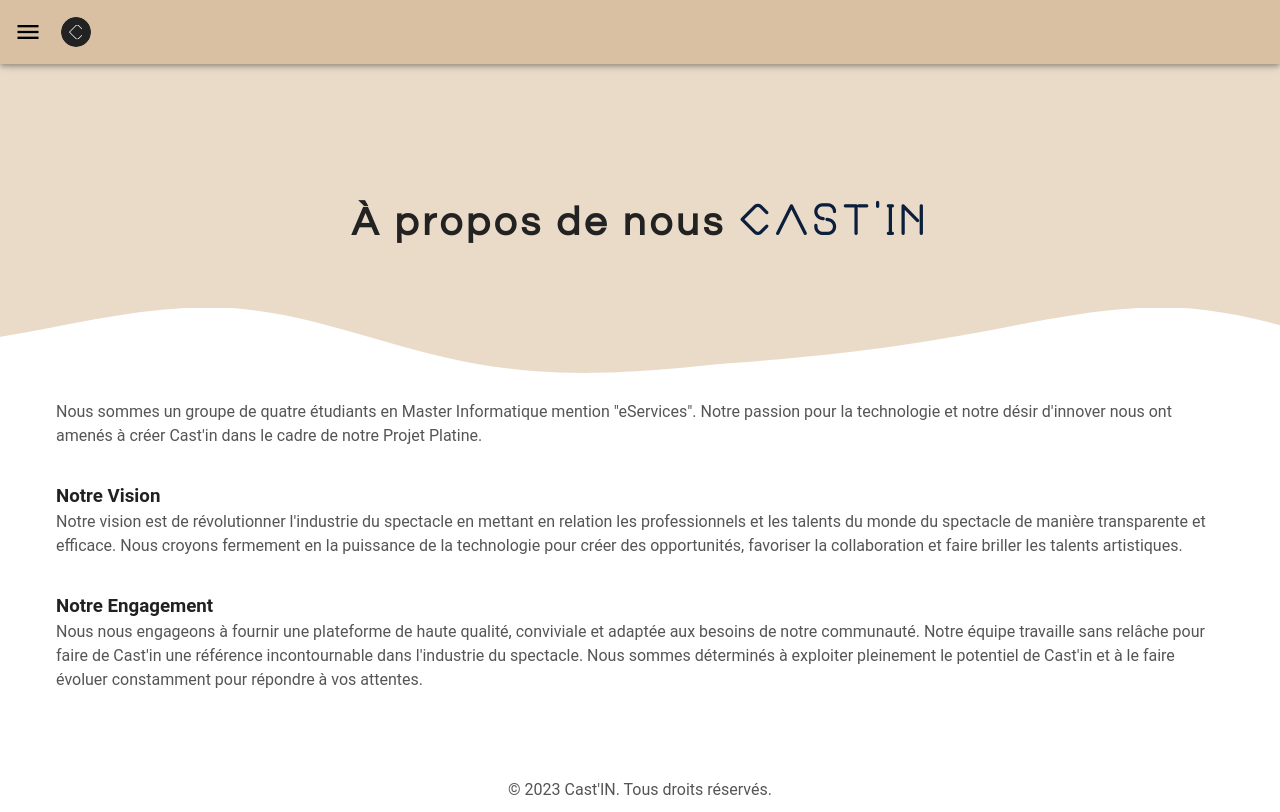
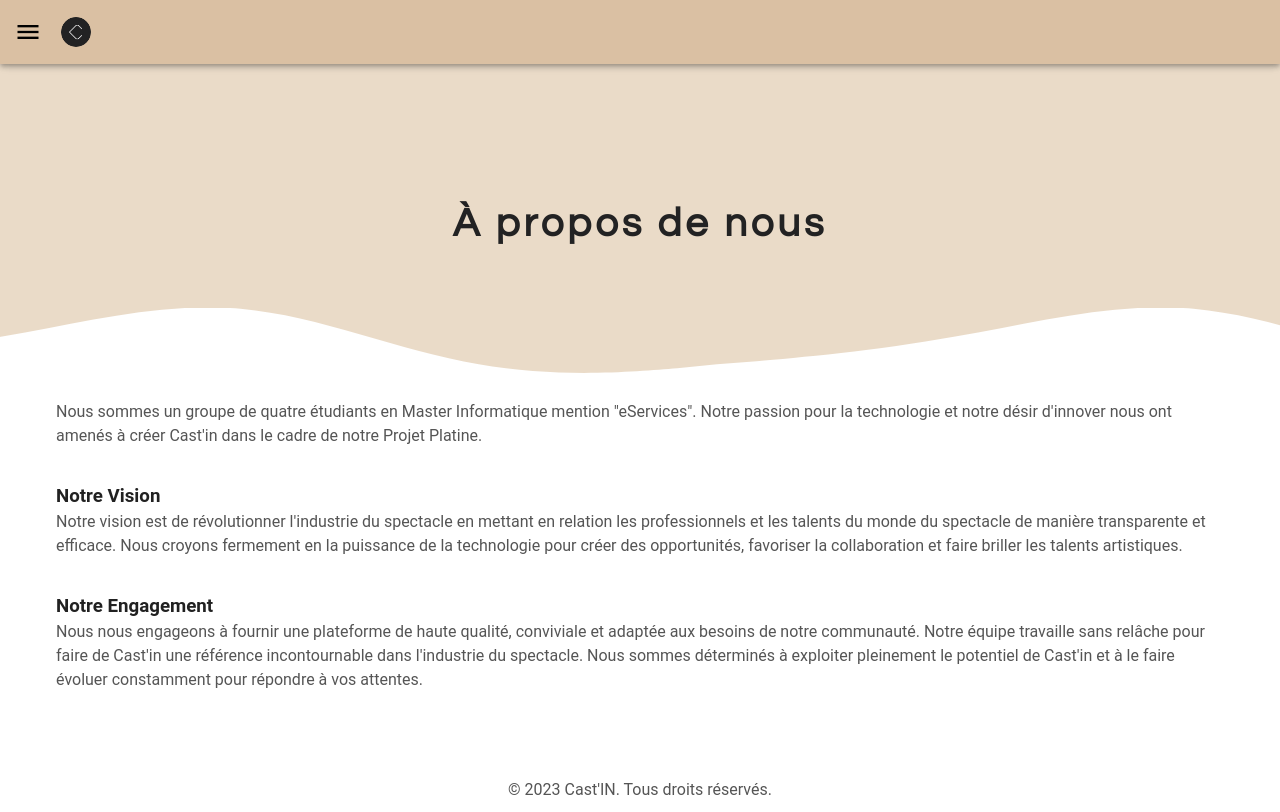
Before and after one commit to AntoineMaille/suivi_projet_pure, a Vue app: page /about in a window 1280 px wide. Built offline with nearby package versions, Linux system fonts and the light colour scheme.

Commit message:
Ajout d'une condition sur le composant "WaveHeader"
Condition de visibilité du "Castin" sur la route About

```diff
--- a/src/components/header/WaveHeader.vue
+++ b/src/components/header/WaveHeader.vue
@@ -2,7 +2,7 @@
   <div class="wave-container">
     <div style="display: flex" class="flex-column align-center justify-end h-100 w-100">
       <v-spacer />
-      <h1 class="pa-10">{{ title }} <span style="font-family: Heimdal">CAST'IN</span></h1>
+      <h1 class="pa-10">{{ title }} <span style="font-family: Heimdal" v-if="$route.path !== '/about'">CAST'IN</span></h1>
       <v-spacer />
       <ScrollDownButton class="mb-12" href="#section-2" v-if="$route.path === '/roadmap'"/>
     </div>
```
